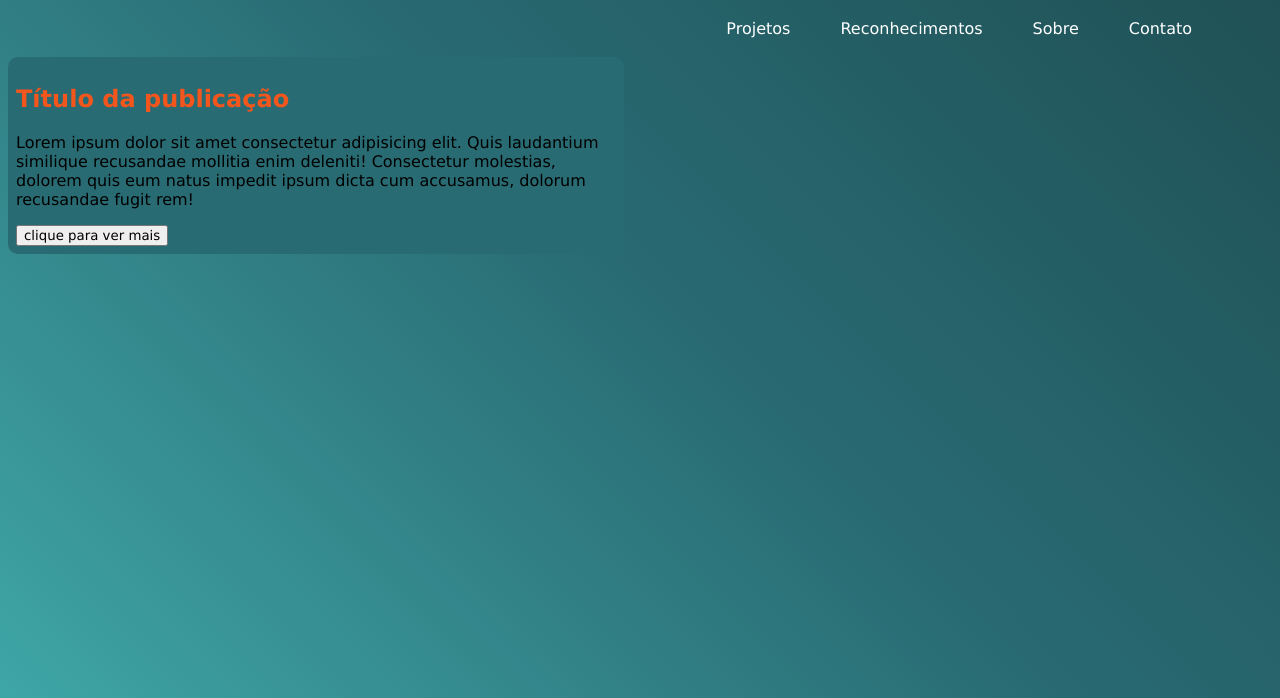
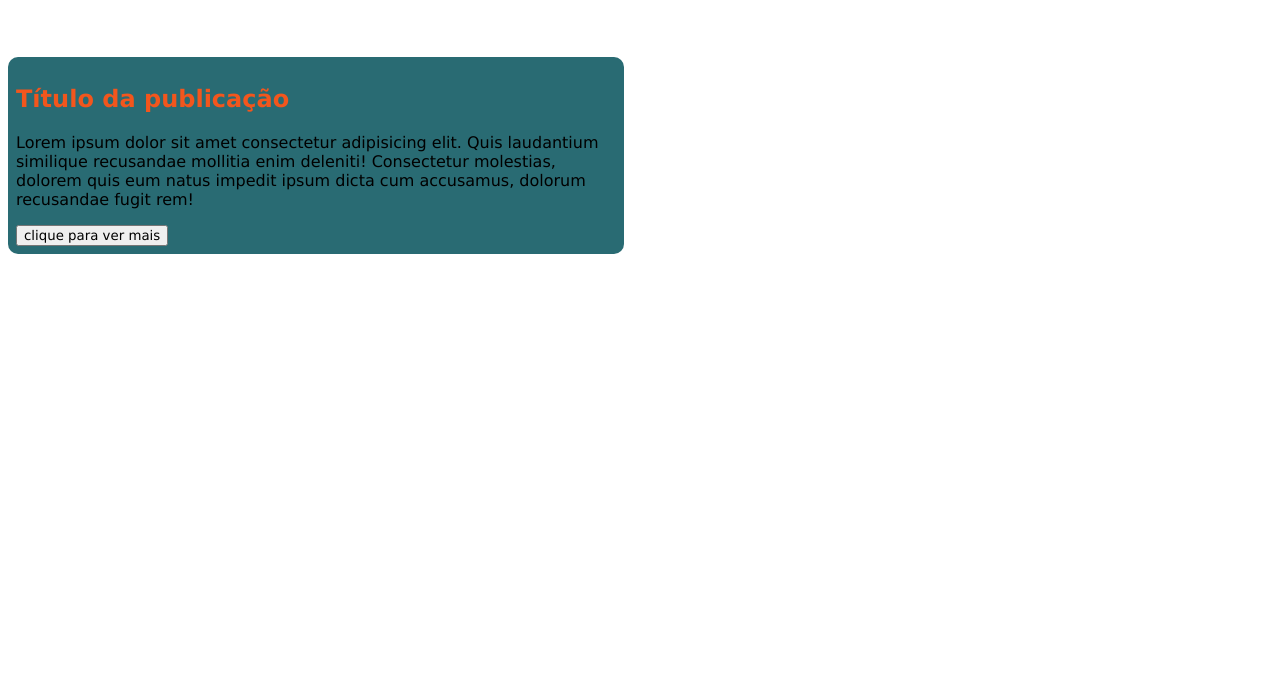
Before and after one commit to 7WhiteWolf/primierosite, a plain HTML site: page index.html in a window 1280 px wide. Shown: the part 102-800 px from the top of the page. Drawn offline with Linux system fonts and the light colour scheme.

Commit message:
testando agora vai

```diff
--- a/style.css
+++ b/style.css
@@ -16,7 +16,7 @@ text-decoration: none;
 }
 
 #fundo{
-background-image: linear-gradient(45deg,#3FA6A6,#296B73,#1e4e53);
+background-image: linear-gradient(45deg,#3FA6A6,#296B73,);
 background-attachment: fixed
 }
 #conteudo{
```
